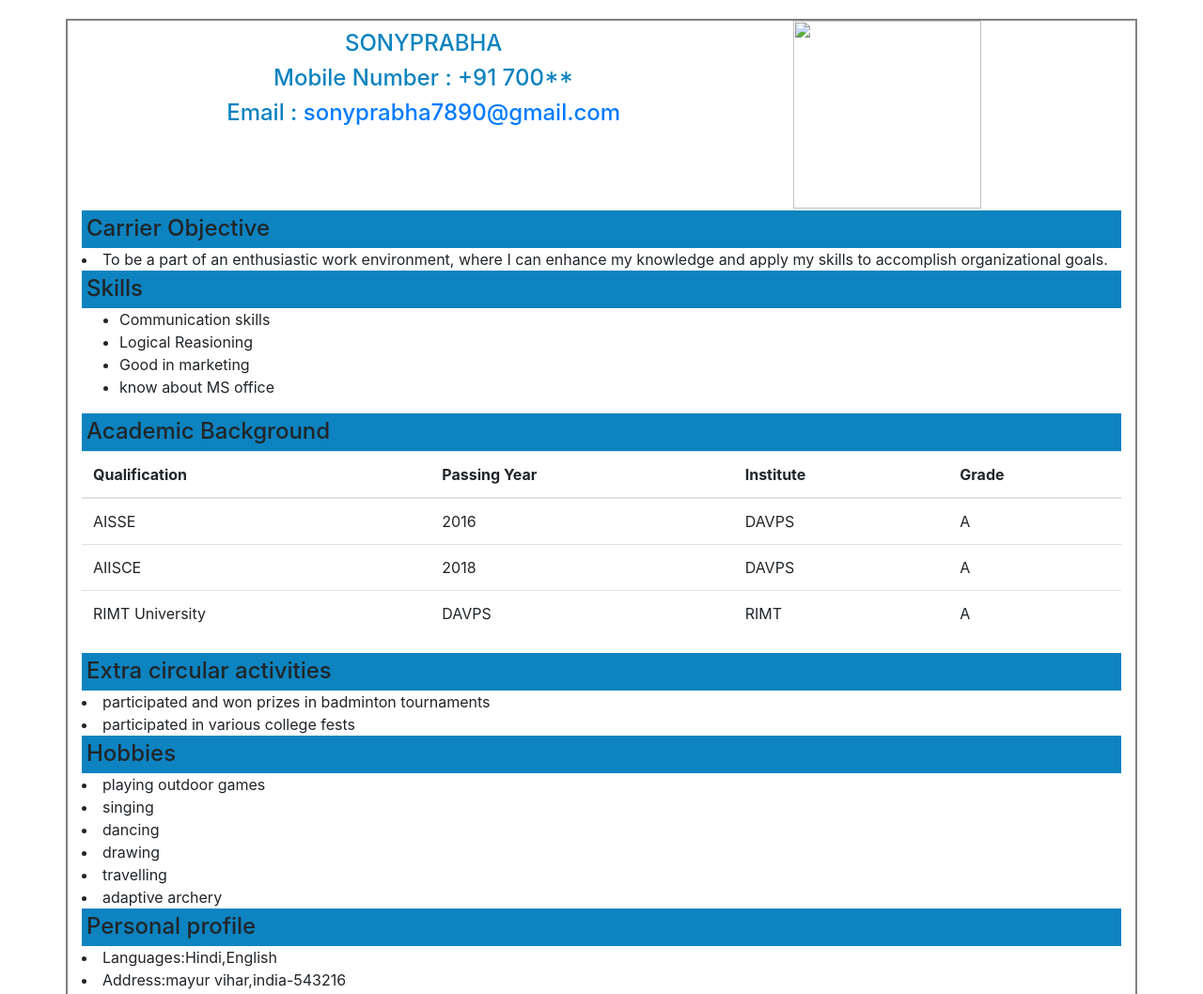
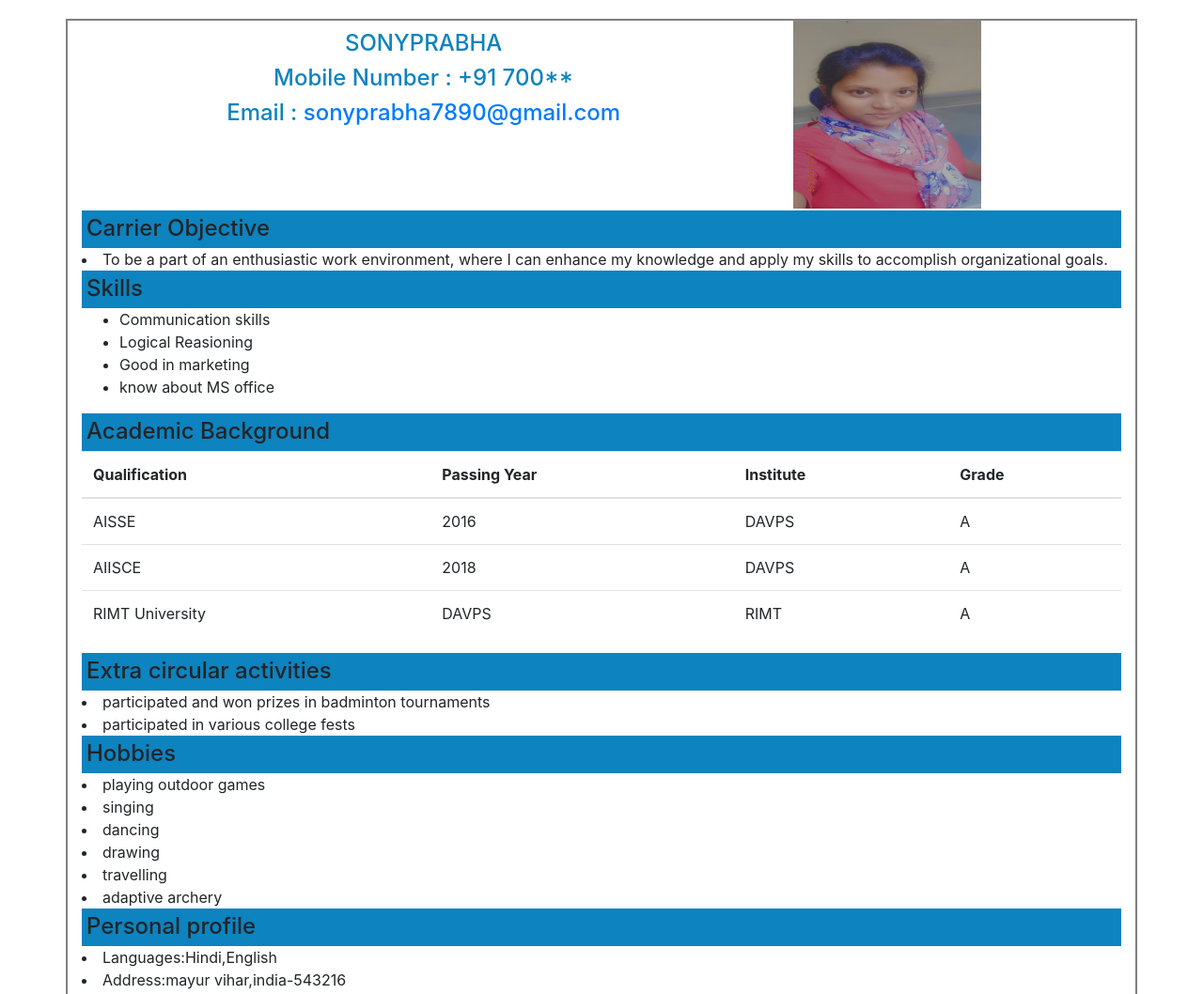
Before and after one commit to sonyprabha/my-resume, a plain HTML site: page index.html in a window 1280 px wide. Shown: the top 1058 px of the page at 94% size. Drawn offline with nearby package versions, Linux system fonts and the light colour scheme.

Commit message:
image file added and path updated

```diff
--- a/index.html
+++ b/index.html
@@ -19,7 +19,7 @@
                   <a href="mailto:sonyprabha7890@gmail.com">sonyprabha7890@gmail.com</a></span> </h4>
            </div>
            <div class="col-md-4">
-            <img src="C:\Users\Welcome\Downloads\Telegram Desktop\p2.jpg" height="200" width="200" alt=""/>
+            <img src="p2.jpg" height="200" width="200" alt=""/>
            </div>
        </div>
 
```
Also changed, not shown: p2.jpg (added).
